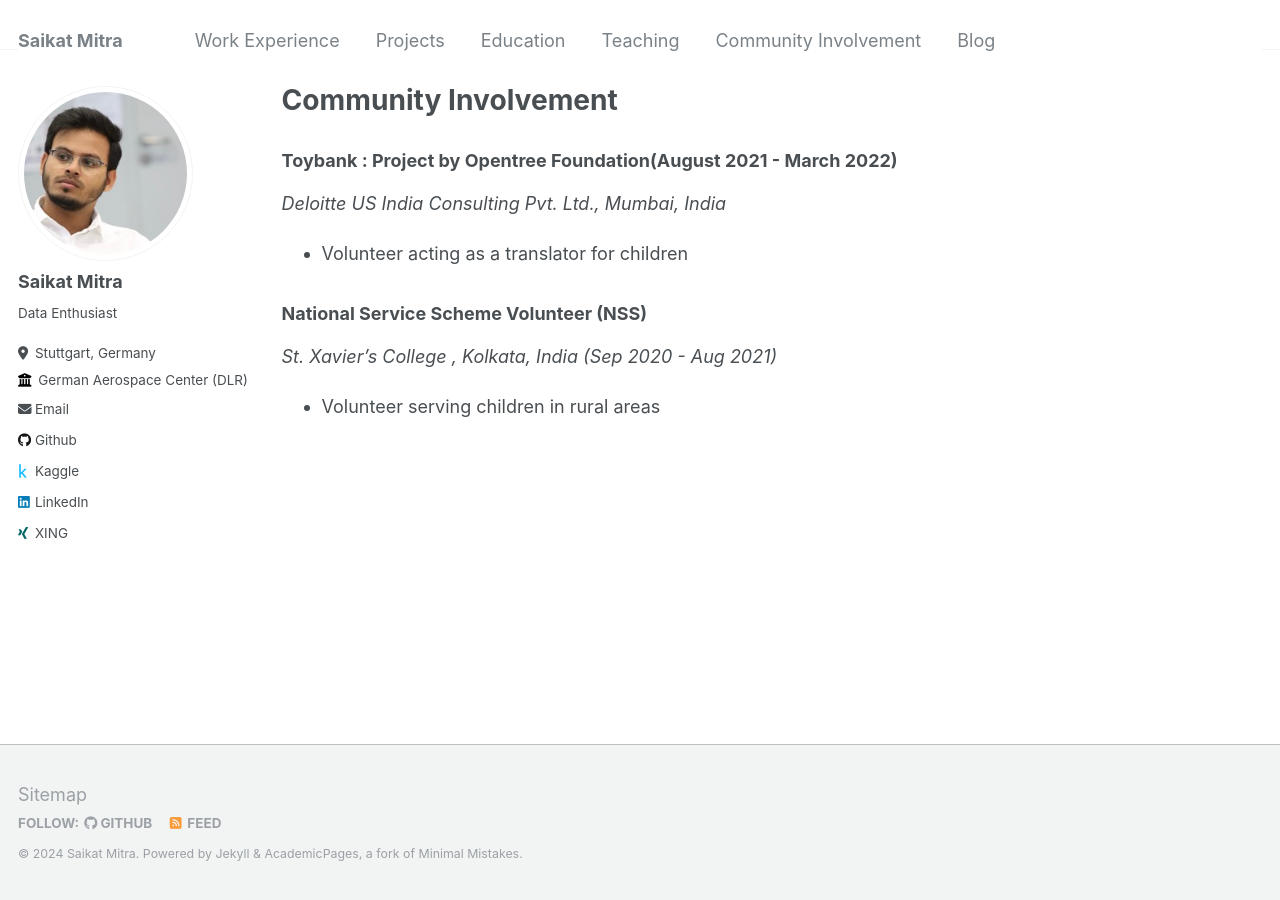
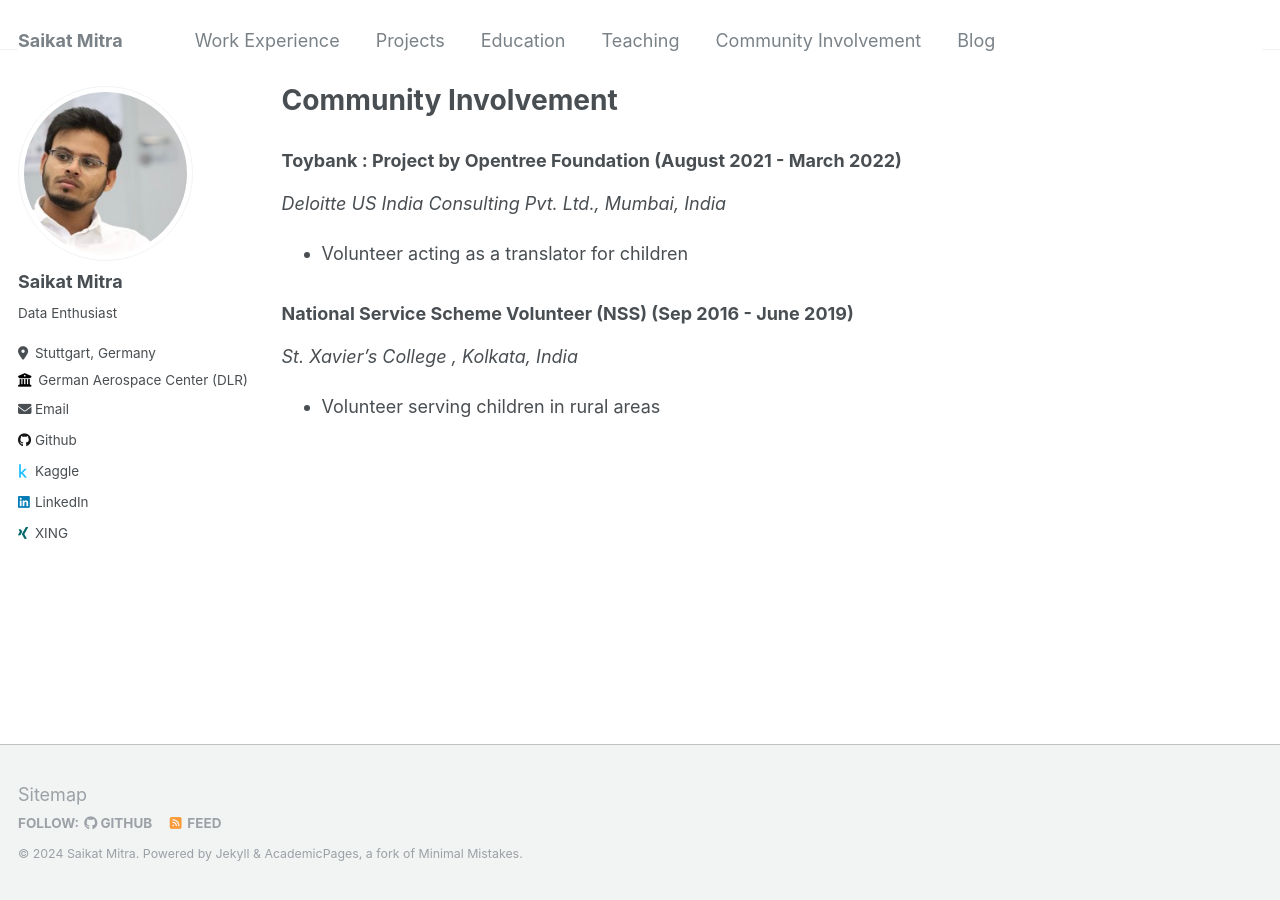
Before and after one commit to saikatmitra1998/saikatmitra1998.github.io, a Jekyll site: the page built from _pages/Community.md, in a window 1280 px wide. Built offline with Jekyll 4.4.1, drawn with Linux system fonts in a browser that asks for light colours.

Commit message:
Update Community.md

```diff
--- a/_pages/Community.md
+++ b/_pages/Community.md
@@ -6,15 +6,15 @@ author_profile: true
 ---
 
 
-### Toybank : Project by Opentree Foundation(August 2021 - March 2022)
+### Toybank : Project by Opentree Foundation (August 2021 - March 2022)
 
 _Deloitte US India Consulting Pvt. Ltd., Mumbai, India_
 
 - Volunteer acting as a translator for children
 
 
-### National Service Scheme Volunteer (NSS)
+### National Service Scheme Volunteer (NSS) (Sep 2016 - June 2019)
 
-_St. Xavier's College , Kolkata, India (Sep 2020 - Aug 2021)_
+_St. Xavier's College , Kolkata, India_
 
 - Volunteer serving children in rural areas
```
